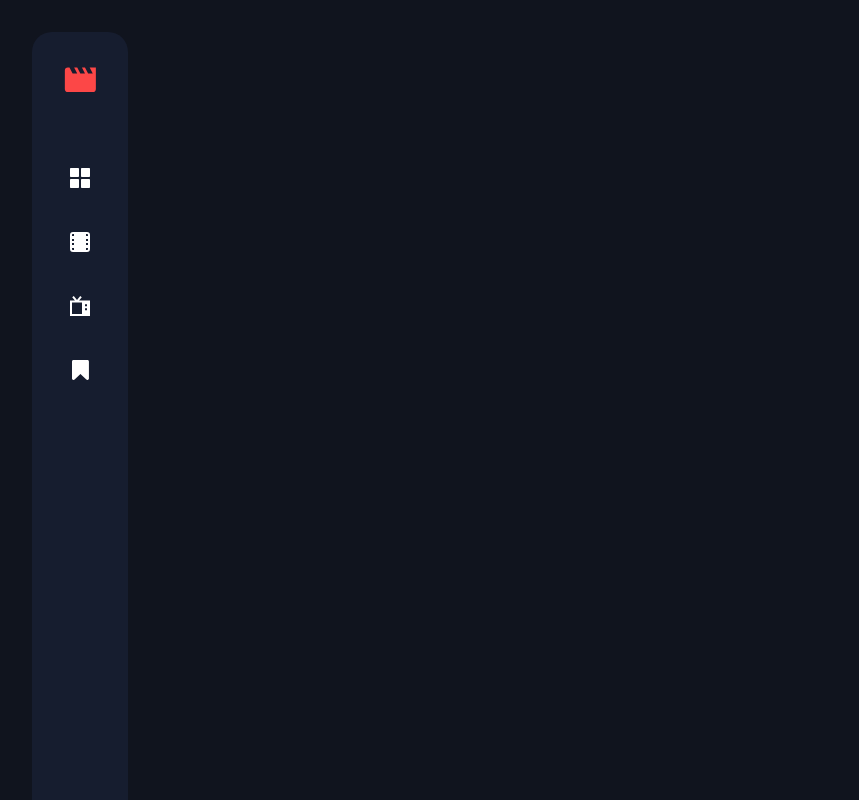
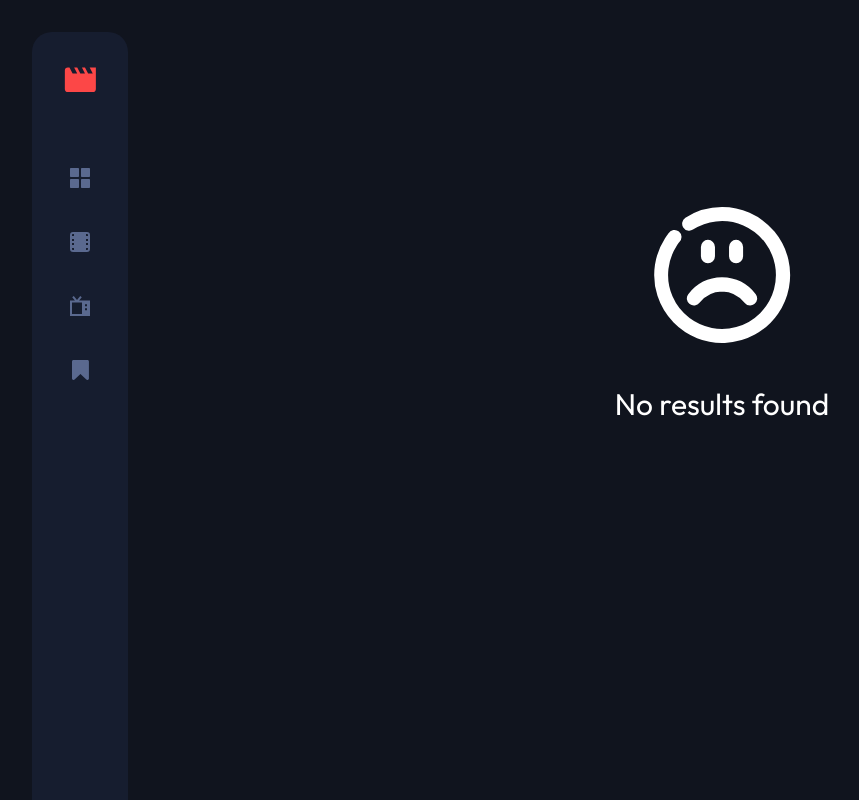
Before and after one commit to khersinpro/reactproject5, a React (Create React App) app: page / in a window 1280 px wide. Before the commit this address had no page. Shown: the top 800 px of the page, without its empty margins (0-859 px from the left). Built offline with nearby package versions, Linux system fonts and the light colour scheme.

Commit message:
commit fix error

```diff
--- a/src/App.js
+++ b/src/App.js
@@ -1,10 +1,11 @@
 import React from "react";
 import { BrowserRouter, Route, Routes } from "react-router-dom";
+import NavBar from "./components/NavBar";
 import Home from "./pages/Home";
 import Video from "./pages/Video";
 import Tv from "./pages/Tv";
 import BookMark from "./pages/BookMark";
-import NavBar from "./components/NavBar";
+import ErrorPage from "./pages/ErrorPage";
 
 function App() {
 
@@ -17,6 +18,7 @@ function App() {
           <Route path="/reactproject5/video" element={<Video />} />
           <Route path="/reactproject5/tv" element={<Tv />} />
           <Route path="/reactproject5/bookmark" element={<BookMark />} />
+          <Route path="/*" element={<ErrorPage />} />
         </Routes>
       </BrowserRouter>
     </>
--- a/src/components/NavBar.js
+++ b/src/components/NavBar.js
@@ -2,10 +2,6 @@ import React from "react";
 import { NavLink } from "react-router-dom";
 import logo from "../assets/logo.svg";
 import avatar from "../assets/image-avatar.png";
-import movie from "../assets/icon-nav-movies.svg";
-import tv from "../assets/icon-nav-tv-series.svg";
-import bookMark from "../assets/icon-nav-bookmark.svg";
-import home from "../assets/icon-nav-home.svg";
 import { data } from "../data";
 
 const NavBar = () => {
@@ -13,7 +9,7 @@ const NavBar = () => {
   return (
     <nav>
       <img className="test" src={logo} alt="logo" />
-      <NavLink to="/reactproject5">
+      <NavLink to="/reactproject5/">
         <svg width="20" height="20" xmlns="http://www.w3.org/2000/svg">
           <path
             d="M8 0H1C.4 0 0 .4 0 1v7c0 .6.4 1 1 1h7c.6 0 1-.4 1-1V1c0-.6-.4-1-1-1Zm0 11H1c-.6 0-1 .4-1 1v7c0
--- /dev/null
+++ b/src/pages/ErrorPage.js
@@ -0,0 +1,20 @@
+import React from 'react'
+
+const ErrorPage = () => {
+  return (
+    <div className="errorPage">
+
+            <svg xmlns="http://www.w3.org/2000/svg" stroke="white" fill="white" viewBox="0 0 32 32">
+              <path d="M16 2a14 14 0 0 0-7.54 2.2 1 1 0 0 0 1.08 1.69 12 12 0 1 1-3.65 3.65 10.12 10.12 0 0 1 .65-.92A1 1 0 1 0 5
+              7.38c-.27.35-.52.71-.76 1.08A14 14 0 1 0 16 2z" />
+              <path d="M14 12v-2a1 1 0 0 0-2 0v2a1 1 0 0 0 2 0zM20 12v-2a1 1 0 0 0-2 0v2a1 1 0 0 0 2 0zM9.2 20.4a1 1 0 1 0 1.6
+              1.2A6.79 6.79 0 0 1 16 19a6.81 6.81 0 0 1 5.2 2.6 1 1 0 0 0 .8.4 1 1 0 0 0 .6-.2 1 1 0 0 0 .2-1.4A8.74 8.74 0 0 0 16
+              17a8.76 8.76 0 0 0-6.8 3.4z" />
+            </svg>
+
+            <p>No results found</p>
+    </div>
+  )
+}
+
+export default ErrorPage
--- a/src/pages/Home.js
+++ b/src/pages/Home.js
@@ -1,4 +1,4 @@
-import React, {useEffect, useRef, useState} from 'react'
+import React, {useEffect, useState} from 'react'
 import Swiper from '../components/Swipper'
 import search from '../assets/icon-search.svg'
 import tv from "../assets/icon-category-tv.svg"
@@ -11,7 +11,6 @@ import { data } from '../data.js'
 
 const Home = () => {
   const [dataNotTrending, setDataNotTrending] = useState(data.filter(data => !data.isTrending))
-  // const cards = document.querySelectorAll(".card")
 
   const dataHandler = e => {
     if(e.target.value.length >= 1 ){
@@ -21,10 +20,8 @@ const Home = () => {
     }
   }
 
-
   useEffect(() => {
     const TL1 = gsap.timeline({paused: true});
-
     TL1
     .from(document.querySelector(".inputContainer"), {opacity: 0, duration: 1,y:-20})
     .from(document.querySelector(".trending"), {opacity: 0, duration: 1,y:-20},'-=0.8')
@@ -37,11 +34,11 @@ const Home = () => {
 
   const cardMap = dataNotTrending.map((data,idx) => (
     <div className='card' key={idx}>
-      <img src={`${data.thumbnail.regular.large}`} />
+      <img src={`${data.thumbnail.regular.large}`} alt={data.title} />
       <div className='card__txtContainer'>
         <p>{data.year}</p>
         <span></span>
-        {data.category == "TV Series" ? (<img className="icon-card" src={tv} alt="tv-icon" />) : (<img className="icon-card" src={movie} alt="icon-movie" />)}
+        {data.category === "TV Series" ? (<img className="icon-card" src={tv} alt="tv-icon" />) : (<img className="icon-card" src={movie} alt="icon-movie" />)}
         <p>{data.category}</p>
         <span></span>
         <p>{data.rating}</p>
@@ -80,7 +77,11 @@ const Home = () => {
           {dataNotTrending.length >= 1 ?
           (cardMap) :
           (<div className='errorHandler'>
-            <svg xmlns="http://www.w3.org/2000/svg" stroke='white' fill='white' viewBox="0 0 32 32"><path d="M16 2a14 14 0 0 0-7.54 2.2 1 1 0 0 0 1.08 1.69 12 12 0 1 1-3.65 3.65 10.12 10.12 0 0 1 .65-.92A1 1 0 1 0 5 7.38c-.27.35-.52.71-.76 1.08A14 14 0 1 0 16 2z"/><path d="M14 12v-2a1 1 0 0 0-2 0v2a1 1 0 0 0 2 0zM20 12v-2a1 1 0 0 0-2 0v2a1 1 0 0 0 2 0zM9.2 20.4a1 1 0 1 0 1.6 1.2A6.79 6.79 0 0 1 16 19a6.81 6.81 0 0 1 5.2 2.6 1 1 0 0 0 .8.4 1 1 0 0 0 .6-.2 1 1 0 0 0 .2-1.4A8.74 8.74 0 0 0 16 17a8.76 8.76 0 0 0-6.8 3.4z"/></svg>
+            <svg xmlns="http://www.w3.org/2000/svg" stroke='white' fill='white' viewBox="0 0 32 32">
+              <path d="M16 2a14 14 0 0 0-7.54 2.2 1 1 0 0 0 1.08 1.69 12 12 0 1 1-3.65 3.65 10.12 10.12 0 0 1 .65-.92A1 1 0 1 0 5 7.38c-.27.35-.52.71-.76 1.08A14 14 0 1 0 16 2z"/>
+              <path d="M14 12v-2a1 1 0 0 0-2 0v2a1 1 0 0 0 2 0zM20 12v-2a1 1 0 0 0-2 0v2a1 1 0 0 0 2 0zM9.2 20.4a1 1 0 1 0 1.6 1.2A6.79 6.79 0 0 1 16 19a6.81 6.81 0 0 1 5.2 2.6 1 1
+              0 0 0 .8.4 1 1 0 0 0 .6-.2 1 1 0 0 0 .2-1.4A8.74 8.74 0 0 0 16 17a8.76 8.76 0 0 0-6.8 3.4z"/>
+            </svg>
             <p>No results found</p>
           </div>)}
         </section>
--- a/src/pages/Tv.js
+++ b/src/pages/Tv.js
@@ -1,12 +1,12 @@
 import React, { useState , useEffect} from "react";
+import { data } from "../data";
+import { gsap } from "gsap";
 import search from "../assets/icon-search.svg";
 import tv from "../assets/icon-category-tv.svg";
 import play from "../assets/icon-play.svg";
 import movie from "../assets/icon-category-movie.svg";
 import notBookMarked from "../assets/icon-bookmark-empty.svg";
 import bookMarked from "../assets/icon-bookmark-full.svg";
-import {gsap} from "gsap";
-import { data } from "../data";
 
 const Tv = () => {
   const [dataVideo, setDataVideo] = useState(
@@ -15,12 +15,10 @@ const Tv = () => {
 
   useEffect(() => {
     const TL1 = gsap.timeline({paused: true});
-
     TL1
     .from(document.querySelector(".inputContainer"), {opacity: 0, duration: 1,y:-20})
     .from(document.querySelector(".cardContainer h2"), {opacity: 0, duration: 0.8,y:-20, ease: "power4"},'-=0.8')
     .from(document.querySelectorAll(".card"), {stagger: 0.02, opacity: 0, duration: 0.6, y:-20 }, "-=0.8")
-
     TL1.play()
   }, [])
 
@@ -38,11 +36,11 @@ const Tv = () => {
 
   const dataVideoMap = dataVideo.map((data, idx) => (
     <div className="card" key={idx}>
-      <img src={`${data.thumbnail.regular.large}`} />
+      <img src={`${data.thumbnail.regular.large}`} alt={data.title} />
       <div className="card__txtContainer">
         <p>{data.year}</p>
         <span></span>
-        {data.category == "TV Series" ? (
+        {data.category === "TV Series" ? (
           <img className="icon-card" src={tv} alt="tv-icon" />
         ) : (
           <img className="icon-card" src={movie} alt="icon-movie" />
--- a/src/pages/Video.js
+++ b/src/pages/Video.js
@@ -1,12 +1,12 @@
 import React, { useState, useEffect } from "react";
+import { data } from "../data.js";
+import {gsap} from "gsap";
 import search from "../assets/icon-search.svg";
 import tv from "../assets/icon-category-tv.svg";
 import play from "../assets/icon-play.svg";
 import movie from "../assets/icon-category-movie.svg";
 import notBookMarked from "../assets/icon-bookmark-empty.svg";
 import bookMarked from "../assets/icon-bookmark-full.svg";
-import {gsap} from "gsap";
-import { data } from "../data.js";
 
 const Video = () => {
   const [dataVideo, setDataVideo] = useState(
@@ -24,24 +24,23 @@ const Video = () => {
       setDataVideo(data.filter((data) => !data.isTrending));
     }
   };
+
   useEffect(() => {
     const TL1 = gsap.timeline({paused: true});
-
     TL1
     .from(document.querySelector(".inputContainer"), {opacity: 0, duration: 1,y:-20})
     .from(document.querySelector(".cardContainer h2"), {opacity: 0, duration: 0.8,y:-20, ease: "power4"},'-=0.8')
     .from(document.querySelectorAll(".card"), {stagger: 0.02, opacity: 0, duration: 0.6, y:-20 }, "-=0.8")
-
     TL1.play()
   }, [])
 
   const dataVideoMap = dataVideo.map((data, idx) => (
     <div className="card" key={idx}>
-      <img src={`${data.thumbnail.regular.large}`} />
+      <img src={`${data.thumbnail.regular.large}`} alt={data.title} />
       <div className="card__txtContainer">
         <p>{data.year}</p>
         <span></span>
-        {data.category == "TV Series" ? (
+        {data.category === "TV Series" ? (
           <img className="icon-card" src={tv} alt="tv-icon" />
         ) : (
           <img className="icon-card" src={movie} alt="icon-movie" />
@@ -69,6 +68,7 @@ const Video = () => {
   ));
   return (
     <>
+
       <div className="inputContainer">
         <label htmlFor="search">
           <img src={search} alt="search-icon" />
@@ -79,25 +79,27 @@ const Video = () => {
           placeholder="Search for movies or TV series"
         ></input>
       </div>
+
       <section className="cardContainer">
         <h2>Movies</h2>
         {dataVideo.length >= 1 ? (
           dataVideoMap
         ) : (
           <div className="errorHandler">
-            <svg
-              xmlns="http://www.w3.org/2000/svg"
-              stroke="white"
-              fill="white"
-              viewBox="0 0 32 32"
-            >
-              <path d="M16 2a14 14 0 0 0-7.54 2.2 1 1 0 0 0 1.08 1.69 12 12 0 1 1-3.65 3.65 10.12 10.12 0 0 1 .65-.92A1 1 0 1 0 5 7.38c-.27.35-.52.71-.76 1.08A14 14 0 1 0 16 2z" />
-              <path d="M14 12v-2a1 1 0 0 0-2 0v2a1 1 0 0 0 2 0zM20 12v-2a1 1 0 0 0-2 0v2a1 1 0 0 0 2 0zM9.2 20.4a1 1 0 1 0 1.6 1.2A6.79 6.79 0 0 1 16 19a6.81 6.81 0 0 1 5.2 2.6 1 1 0 0 0 .8.4 1 1 0 0 0 .6-.2 1 1 0 0 0 .2-1.4A8.74 8.74 0 0 0 16 17a8.76 8.76 0 0 0-6.8 3.4z" />
+
+            <svg xmlns="http://www.w3.org/2000/svg" stroke="white" fill="white" viewBox="0 0 32 32">
+              <path d="M16 2a14 14 0 0 0-7.54 2.2 1 1 0 0 0 1.08 1.69 12 12 0 1 1-3.65 3.65 10.12 10.12 0 0 1 .65-.92A1 1 0 1 0 5
+              7.38c-.27.35-.52.71-.76 1.08A14 14 0 1 0 16 2z" />
+              <path d="M14 12v-2a1 1 0 0 0-2 0v2a1 1 0 0 0 2 0zM20 12v-2a1 1 0 0 0-2 0v2a1 1 0 0 0 2 0zM9.2 20.4a1 1 0 1 0 1.6
+              1.2A6.79 6.79 0 0 1 16 19a6.81 6.81 0 0 1 5.2 2.6 1 1 0 0 0 .8.4 1 1 0 0 0 .6-.2 1 1 0 0 0 .2-1.4A8.74 8.74 0 0 0 16
+              17a8.76 8.76 0 0 0-6.8 3.4z" />
             </svg>
+
             <p>No results found</p>
           </div>
         )}
       </section>
+
     </>
   );
 };
--- a/src/styles/components/cardContainer.scss
+++ b/src/styles/components/cardContainer.scss
@@ -45,8 +45,6 @@
             height: 154px;
         }
         img{
-            // position: absolute;
-            // z-index: 1;
             display: block;
             height: 174px;
             width: 100%;
--- a/src/styles/components/navbar.scss
+++ b/src/styles/components/navbar.scss
@@ -27,7 +27,7 @@ nav{
         height: 56px;
     }
     svg{
-        fill: white;
+        fill: #5A698F;;
         height: 20px;
         margin: 20px 0px;
         @media(max-width:768px){
@@ -66,4 +66,7 @@ nav{
             width: 30px;
         }
     }
+    a.active svg{
+        fill: white;
+    }
 }
--- a/src/styles/main.scss
+++ b/src/styles/main.scss
@@ -77,3 +77,23 @@ body{
     }
 
 }
+
+//************************ ERROR PAGE************************//
+
+.errorPage{
+    height: 100%;
+    width: 100%;
+    color: white;
+    display: flex;
+    align-items: center;
+    justify-content: flex-start;
+    flex-direction: column;
+    padding-top: 200px;
+    svg{
+        height: 150px;
+        margin-bottom: 35px;
+    }
+    p{
+        font-size: 30px;
+    }
+}
```
Also changed, not shown: src/index.js (+1 -8 lines), src/pages/BookMark.js (+32 -13 lines).
